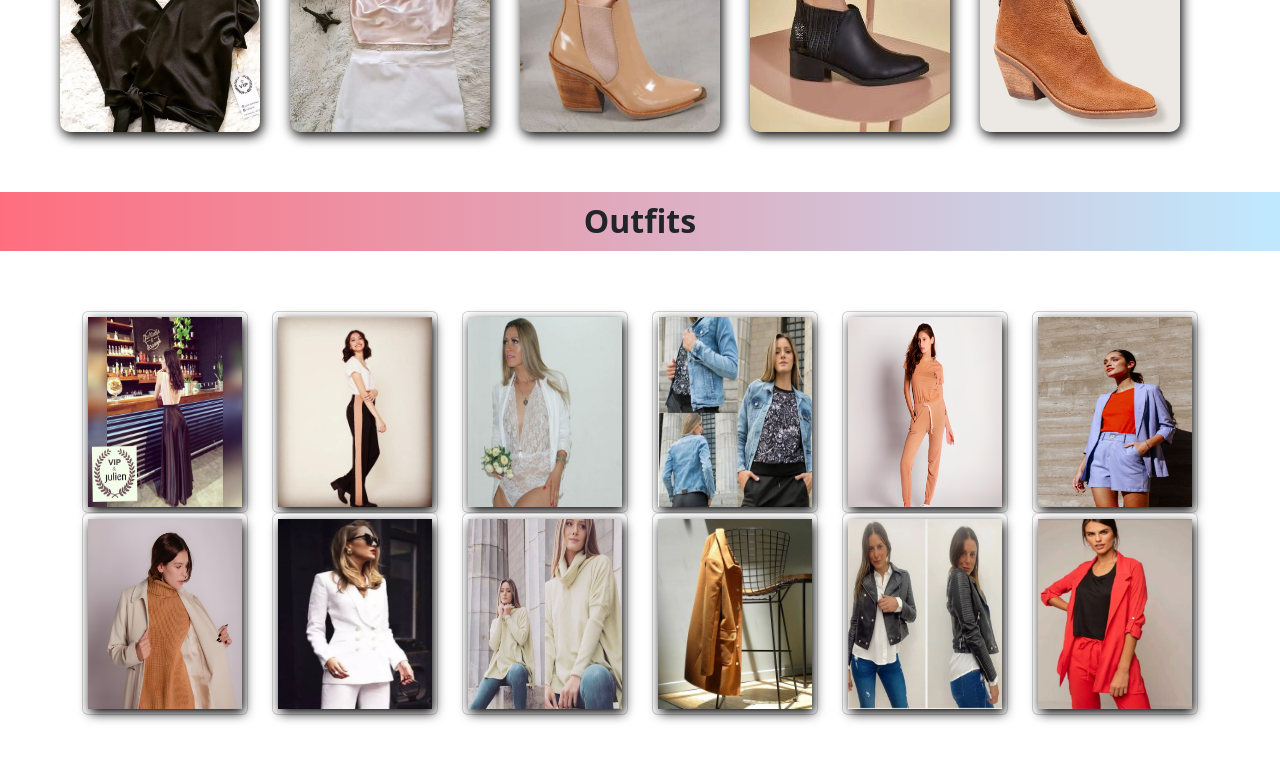
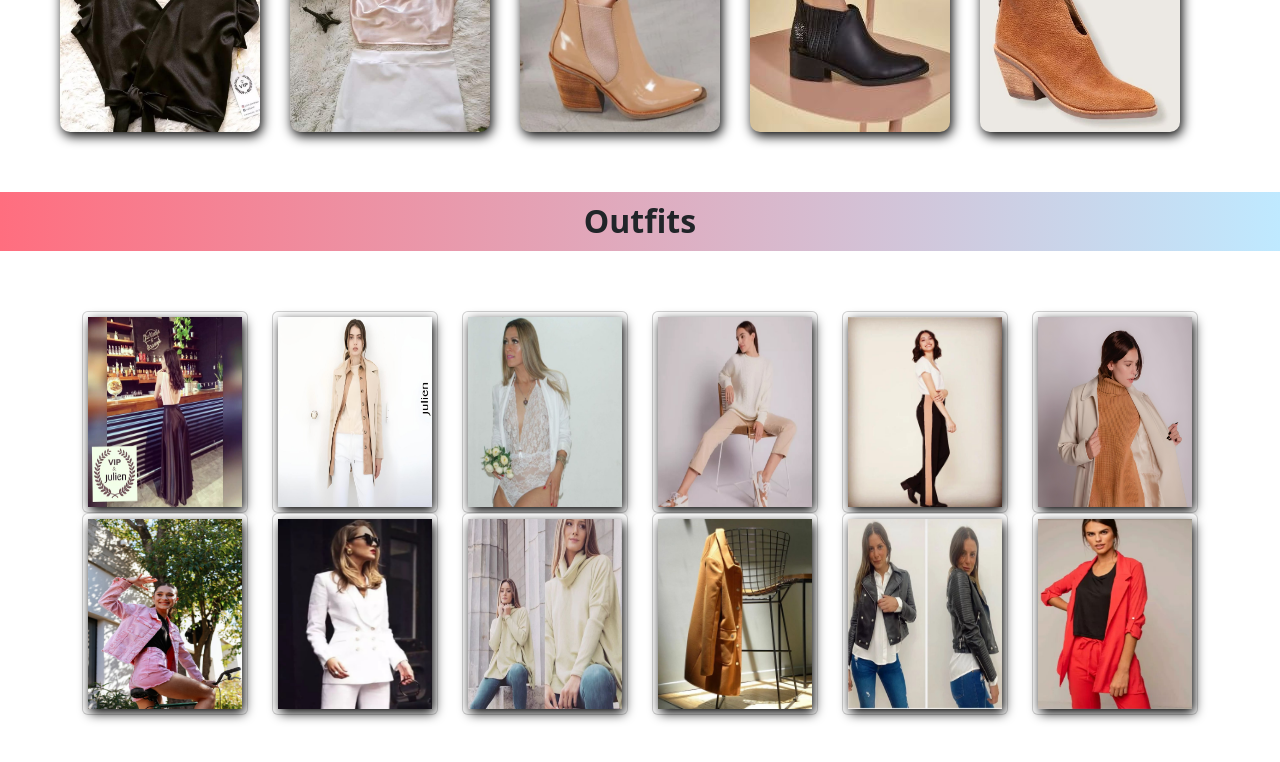
Before and after one commit to MSoledadC/pagina-vip, a plain HTML site: page Tienda.html in a window 1280 px wide. Shown: the part 2904-3666 px from the top of the page. Drawn offline with nearby package versions, Linux system fonts and the light colour scheme; some icons are missing.

Commit message:
se modifican fotos en tienda

```diff
--- a/Tienda.html
+++ b/Tienda.html
@@ -295,7 +295,7 @@
           </div>
           <div class="col-12 col-md-2 card_tienda">
             <div class="card">
-              <img src="imagenes/outfits10.jpg" class="card-img-top" alt="outfits10">
+              <img src="imagenes/portada1_1.jpg" class="card-img-top" alt="outfits10">
               <div class="card-body-oufits">
               </div>
             </div>
@@ -309,21 +309,21 @@
           </div>
           <div class="col-12 col-md-2 card_tienda">
             <div class="card">
-              <img src="imagenes/outfit4.png" class="card-img-top" alt="outfit4">
+              <img src="imagenes/portada3_3.jpg" class="card-img-top" alt="outfit4">
               <div class="card-body-oufits">
               </div>
             </div>
           </div>
           <div class="col-12 col-md-2 card_tienda">
             <div class="card">
-              <img src="imagenes/outfit5.png" class="card-img-top" alt="outfit5">
+              <img src="imagenes/outfits10.jpg" class="card-img-top" alt="outfit5">
               <div class="card-body-oufits">
               </div>
             </div>
           </div>
           <div class="col-12 col-md-2 card_tienda">
             <div class="card">
-              <img src="imagenes/portada3.jpg" class="card-img-top" alt="outfit6">
+              <img src="imagenes/tapado_bella2.png" class="card-img-top" alt="outfit6">
               <div class="card-body-oufits">
                 <!-- <h5 class="card-title">Card title</h5>-->
               </div>
@@ -331,7 +331,7 @@
           </div>
           <div class="col-12 col-md-2 card_tienda">
             <div class="card">
-              <img src="imagenes/tapado_bella2.png" class="card-img-top" alt="outfit11">
+              <img src="imagenes/outfit15.jpg" class="card-img-top" alt="outfit11">
               <div class="card-body-oufits">
               </div>
             </div>
```
Also changed, not shown: imagenes/outfit15.jpg (added).
